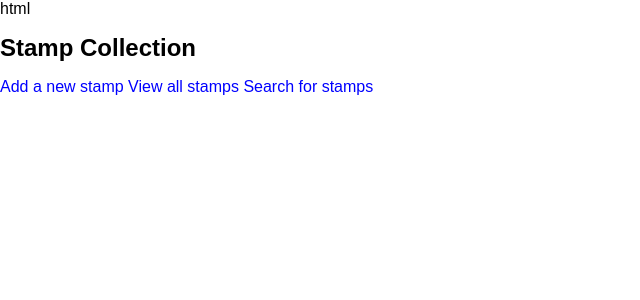
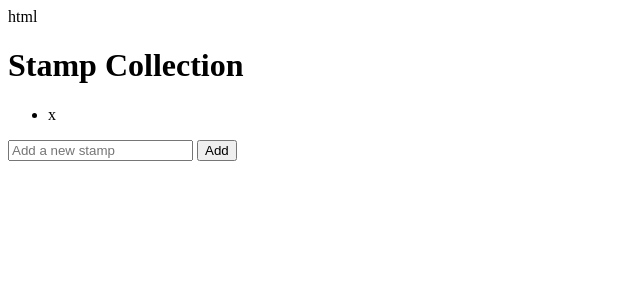
Before and after one commit to scharantej/StampHub, a Flask app: template templates/index.html in a window 1280 px wide. Shown: the top 300 px of the page, without its empty margins (0-640 px from the left). Run offline with Flask 3, Linux system fonts and the light colour scheme; the template is opened without the code that fills it: most values are stand-ins (such as "Sample title", 1, 10 or a date in 2020).

Commit message:
Update templates/index.html

```diff
--- a/templates/index.html
+++ b/templates/index.html
@@ -4,12 +4,17 @@ html
 <html>
 <head>
 <title>Stamp Collection</title>
-<link rel="stylesheet" href="style.css">
 </head>
 <body>
 <h1>Stamp Collection</h1>
-<a href="/add_stamp">Add a new stamp</a>
-<a href="/view_stamps">View all stamps</a>
-<a href="/search_stamps">Search for stamps</a>
+<ul>
+{% for stamp in stamps %}
+<li>{{ stamp }}</li>
+{% endfor %}
+</ul>
+<form action="/add" method="post">
+<input type="text" name="stamp" placeholder="Add a new stamp">
+<input type="submit" value="Add">
+</form>
 </body>
 </html>
```
